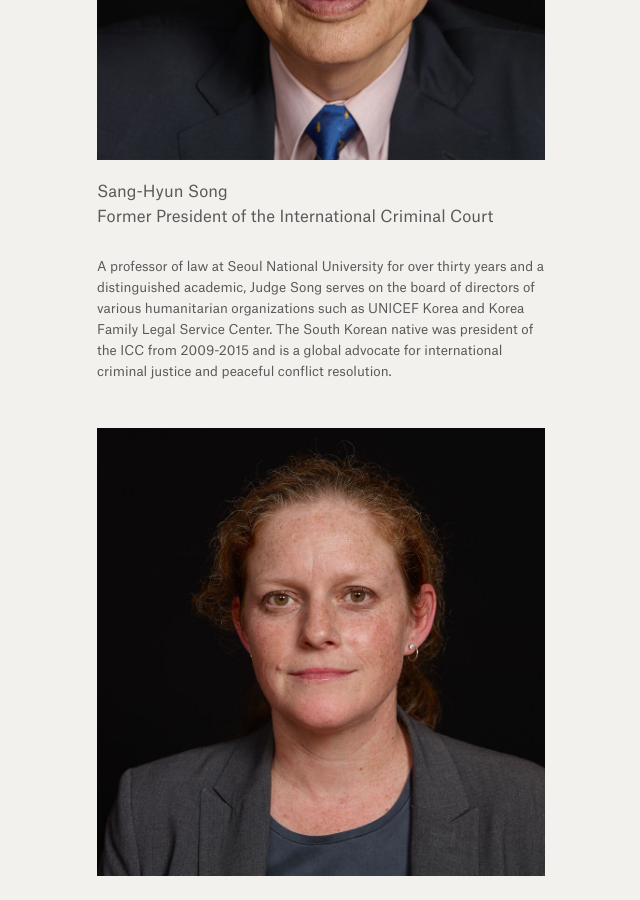
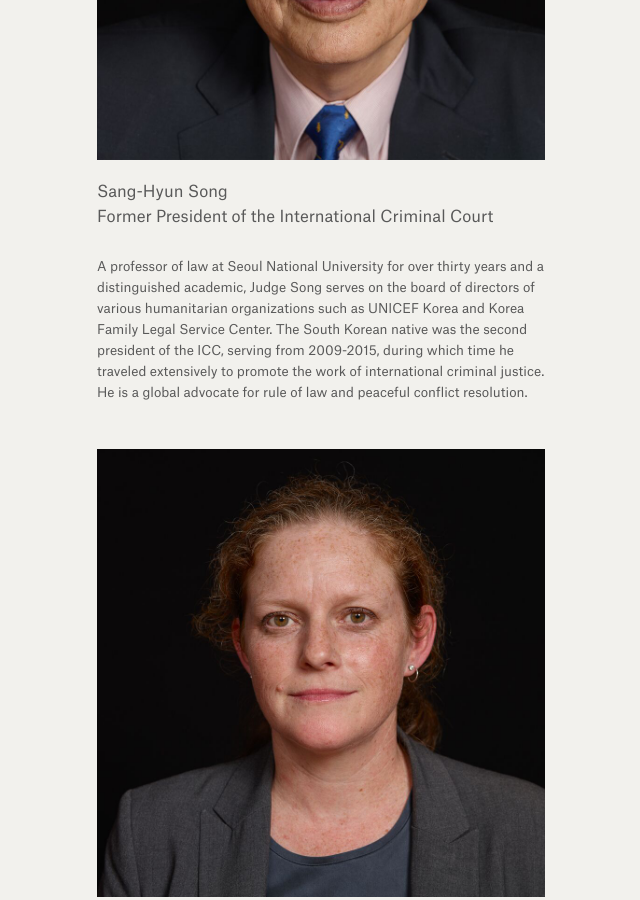
Before and after one commit to weights-and-measures/weights-and-measures.github.io, a Jekyll site: the page built from photographs.html, in a window 1280 px wide and 900 px high, scrolled down 26865 px. Shown: the whole window, without its empty margins (319-959 px from the left). Built offline with Jekyll 4.4.1, drawn with Linux system fonts in a browser that asks for light colours.

Commit message:
Updated Song Sang Hyun Song Star

```diff
--- a/_photographs/song-sang-hyun-song-star.markdown
+++ b/_photographs/song-sang-hyun-song-star.markdown
@@ -9,4 +9,4 @@ position: 2
 Sang-Hyun Song <br> Former President of the International Criminal Court
 
 
-A professor of law at Seoul National University for over thirty years and a distinguished academic, Judge Song serves on the board of directors of various humanitarian organizations such as UNICEF Korea and Korea Family Legal Service Center. The South Korean native was president of the ICC from 2009-2015 and is a global advocate for international criminal justice and peaceful conflict resolution.
+A professor of law at Seoul National University for over thirty years and a distinguished academic, Judge Song serves on the board of directors of various humanitarian organizations such as UNICEF Korea and Korea Family Legal Service Center. The South Korean native was the second president of the ICC, serving from 2009-2015, during which time he traveled extensively to promote the work of international criminal justice. He is a global advocate for rule of law and peaceful conflict resolution.
```
